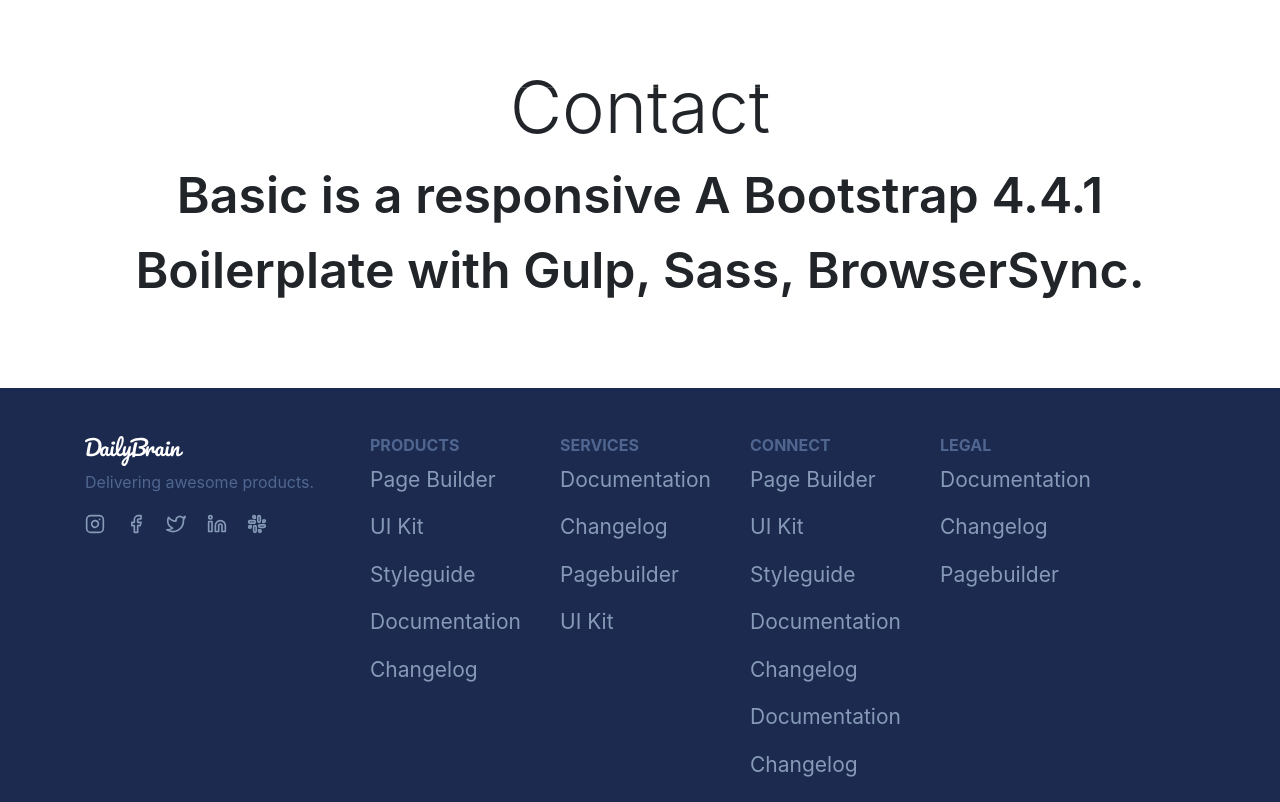
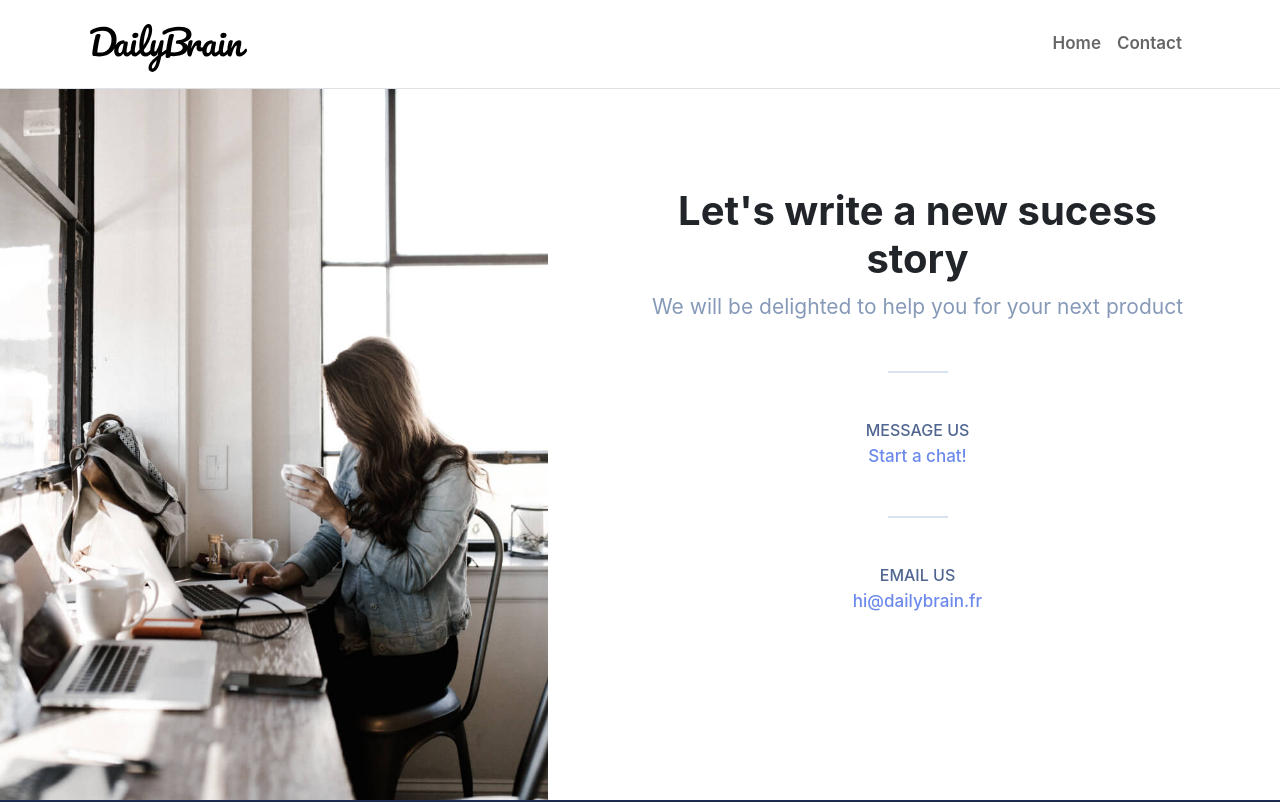
Before and after one commit to dailybrain/dailybrain.github.io, a website: page src/pages/contact/index.html in a window 1280 px wide. Shown: the top 802 px of the page. Drawn offline with nearby package versions, Linux system fonts and the light colour scheme; files that its build step writes are made by us from their sources.

Commit message:
Add contact page with parameterized navbar & fb-customer-chat

```diff
--- a/src/pages/contact/index.html
+++ b/src/pages/contact/index.html
@@ -2,15 +2,72 @@
   "title": "Contact"
 })
 
+@@include('../../partials/fb-chat.html')
+
 @@include('../../partials/navbar.html', {
+  "navbarClasses": "navbar-light",
   "active": "contact"
 })
 
-<div class="jumbotron bg-white text-center justify-content-center align-items-center mb-0">
-  <div class="container">
-    <h1 class="display-3">Contact</h1>
-    <p class="lead">Basic is a responsive A Bootstrap 4.4.1 Boilerplate with Gulp, Sass, BrowserSync.</p>
+<section class="contact">
+
+  <!-- Content -->
+  <div class="container d-flex flex-column">
+    <div class="row align-items-center justify-content-between no-gutters min-vh-100">
+      <div class="col-12 col-md-5 align-self-stretch">
+
+        <!-- Image (mobile) -->
+        <img src="/img/landings/contact-us-mobile.jpg" class="d-md-none img-cover" alt="...">
+
+        <!-- Image -->
+        <div class="d-none d-md-block vw-50 h-100 float-right bg-cover" style="background-image: url('/img/landings/contact-us.jpg');"></div>
+
+      </div>
+      <div class="col-12 col-md-6 py-5">
+
+        <!-- Heading -->
+        <h1 class="font-weight-bold text-center mb-2">
+          Let's write a new sucess story
+        </h1>
+
+        <!-- Text -->
+        <p class="font-size-lg text-center text-muted mb-0">
+          We will be delighted to help you for your next product
+        </p>
+
+        <!-- Divider -->
+        <hr class="hr-sm my-5">
+
+        <div class="text-center">
+          <h2 class="text-uppercase mb-1">
+            Message us
+          </h2>
+
+          <div class="mb-5 mb-md-0">
+            <a onclick="FB.CustomerChat.showDialog();" class="h4 text-primary">
+              Start a chat!
+            </a>
+          </div>
+        </div>
+
+        <!-- Divider -->
+        <hr class="hr-sm my-5">
+
+        <div class="text-center">
+          <h2 class="text-uppercase mb-1">
+            Email us
+          </h2>
+
+          <div class="mb-5 mb-md-0">
+            <a href="mailto:hi@dailybrain.fr" class="h4 text-primary">
+              hi@dailybrain.fr
+            </a>
+          </div>
+        </div>
+
+      </div>
+    </div> <!-- / .row -->
   </div>
-</div>
+</section>
 
 @@include('../../partials/footer.html')
--- /dev/null
+++ b/src/partials/fb-chat.html
@@ -0,0 +1,20 @@
+<!-- Load Facebook SDK for JavaScript -->
+<div id="fb-root"></div>
+<script>
+  window.fbAsyncInit = function() {
+    FB.init({
+      xfbml            : true,
+      version          : 'v8.0'
+    });
+  };
+
+  (function(d, s, id) {
+  var js, fjs = d.getElementsByTagName(s)[0];
+  if (d.getElementById(id)) return;
+  js = d.createElement(s); js.id = id;
+  js.src = 'https://connect.facebook.net/en_US/sdk/xfbml.customerchat.js';
+  fjs.parentNode.insertBefore(js, fjs);
+}(document, 'script', 'facebook-jssdk'));</script>
+
+<!-- Your Chat Plugin code -->
+<div class="fb-customerchat" attribution=setup_tool greeting_dialog_display=hide page_id="1692766427670141"></div>
--- a/src/partials/navbar.html
+++ b/src/partials/navbar.html
@@ -1,5 +1,5 @@
 <!-- navbar -->
-<nav class="navbar-toggleable navbar navbar-expand-md fixed-top navbar-dark">
+<nav class="navbar navbar-expand-md fixed-top @@navbarClasses">
 
     <!-- navbar container -->
     <div class="container">
@@ -22,10 +22,6 @@
                     <a class="nav-link" href="/">Home<span class="sr-only">(current)</span></a>
                 </li>
 
-                <li class="nav-item @@if(active === 'achievements'){ active }">
-                    <a class="nav-link" href="/achievements">Achievements</a>
-                </li>
-
                 <li class="nav-item @@if(active === 'contact'){ active }">
                     <a class="nav-link" href="/contact">Contact</a>
                 </li>
--- a/src/sass/style.scss
+++ b/src/sass/style.scss
@@ -93,12 +93,16 @@ html, body {
     border-top: 1px solid rgba(255, 255, 255, 0.2);
 }
 
-.navbar-dark .navbar-nav .nav-link {
-    color: rgba(255, 255, 255, 0.85);
+.navbar-dark .navbar-nav .nav-item .nav-link {
+    color: rgba(255, 255, 255, 0.9);
+}
+
+.navbar-dark .navbar-nav .nav-item.active .nav-link {
+    color: rgba(255, 255, 255, 0.6);
 }
 
 .navbar-dark .navbar-nav .nav-link:hover, .navbar-dark .navbar-nav .nav-link:focus {
-	color: rgba(33, 200, 122, 0.85);
+	color: rgba(108, 138, 236, 1);
 }
 
 .navbar-light {
@@ -108,6 +112,14 @@ html, body {
 
 .navbar-light .navbar-nav .nav-link {
 	color: rgba(0, 0, 0, 0.8);
+}
+
+.navbar-light .navbar-nav .nav-item.active .nav-link {
+    color: rgba(0, 0, 0, 0.6);
+}
+
+.navbar-light .navbar-nav .nav-link:hover, .navbar-dark .navbar-nav .nav-link:focus {
+	color: rgba(108, 138, 236, 1);
 }
 
 .navbar-dark .navbar-brand {
@@ -134,6 +146,11 @@ html, body {
 .intro {
     background: url('/img/landings/intro.jpg') center no-repeat;
     background-size: cover;
+}
+
+.intro .btn .feather {
+	width: 22px;
+	height: 22px;
 }
 
 .vanity-metrics {
@@ -350,6 +367,36 @@ html, body {
     background-size: cover;
 }
 
+.contact .img-cover {
+    width: 100vw;
+    height: auto;
+    margin-left: calc(50% - 50vw);
+}
+
+.contact .bg-cover {
+    background: no-repeat center center/cover;
+}
+
+.contact .vw-50 {
+    width: 50vw!important;
+}
+
+.contact h2 {
+	font-size: 16px;
+    color: #506690!important;
+}
+
+.contact a {
+	font-size: 17px;
+	color:rgba(108, 138, 236, 1) !important;
+}
+
+.contact .hr-sm {
+    width: 60px;
+	border-top-width: 2px;
+	border-color: #d9e2ef;
+}
+
 .dark-footer {
 	background-color: #1b2a4e;
 	color: #506690;
```
Also changed, not shown: src/pages/index.html (+2 -1 lines), src/img/landings/contact-us-mobile.jpg (added), src/img/landings/contact-us.jpg (added).
